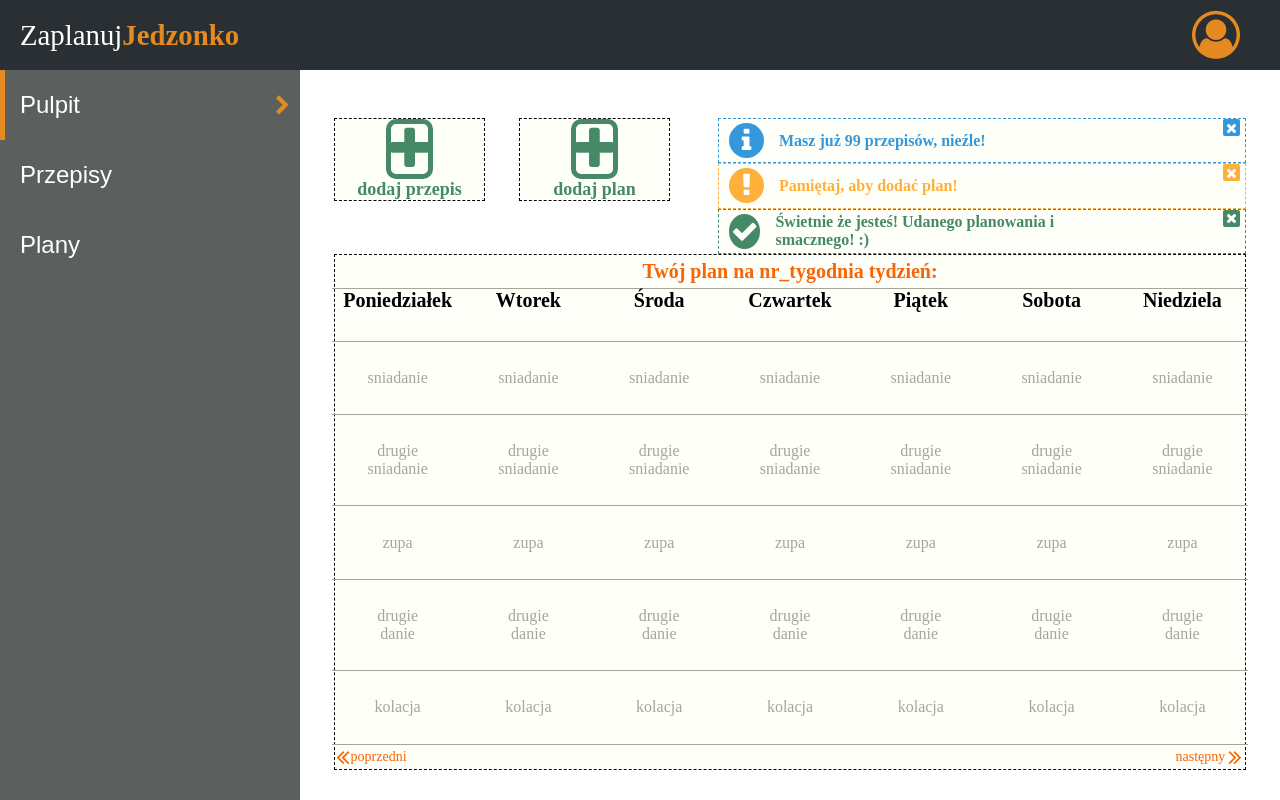
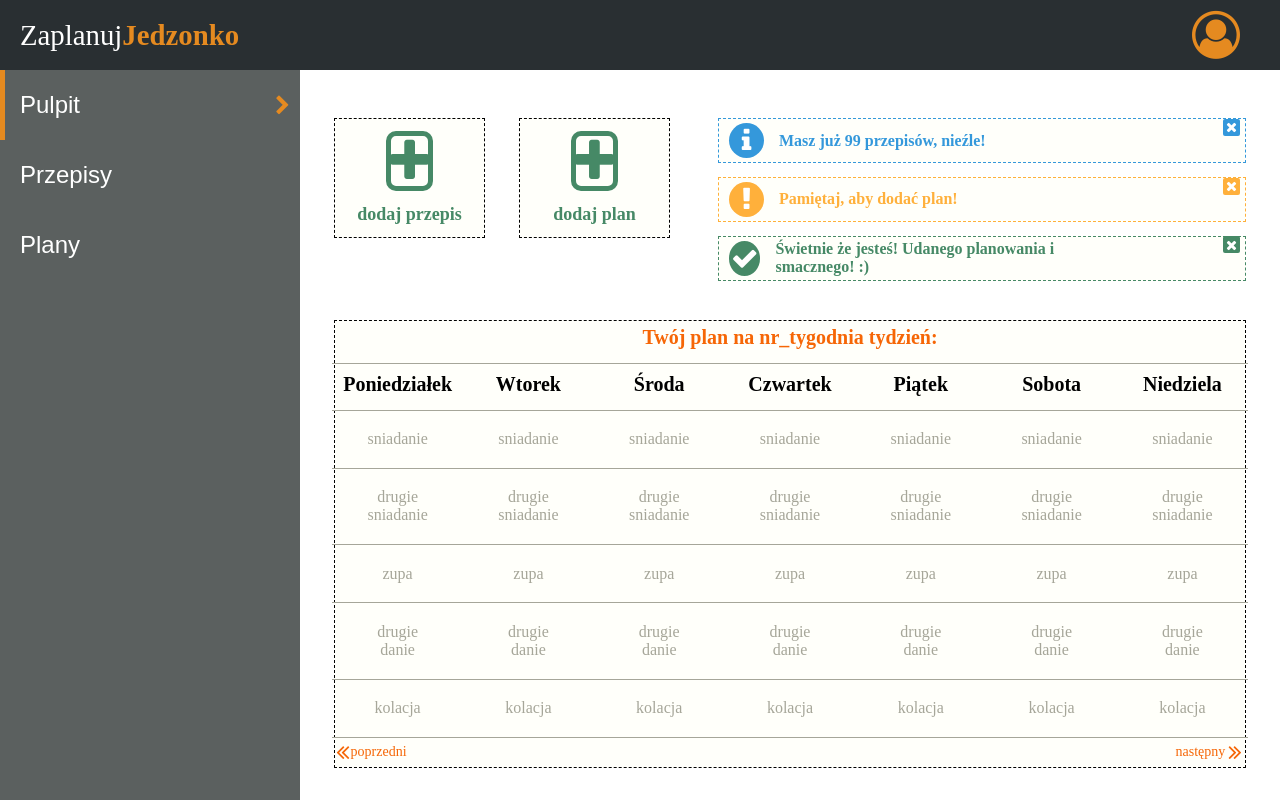
Before and after one commit to Pietrzi/meal-app, a React (Create React App) app: page /app/pulpit in a window 1280 px wide. Built offline with nearby package versions, Linux system fonts and the light colour scheme; a web font is replaced by a local one.

Commit message:
improved a bit styling

```diff
--- a/src/Components/Application/Pulpit.js
+++ b/src/Components/Application/Pulpit.js
@@ -7,7 +7,7 @@ class Pulpit extends React.Component {
     const { addPlan, addRecipe } = this.props
 
     return (
-        <div className="pulpit">
+
             <div className="dashboard">
                 <div className="dashboard__widgets">
                     <div className="add_widget__container">
@@ -144,7 +144,8 @@ class Pulpit extends React.Component {
                   </div>
                 </div>
             </div>
-        </div>
+
+
     )
   }
 
--- a/src/scss/components/_przepisy.scss
+++ b/src/scss/components/_plany&przepisy.scss
@@ -1,6 +1,7 @@
 .recipes__wrapper {
     width: 100%;
     height: 100%;
+    min-height: 650px;
     border: 1px dotted #a1a194;
     background-color: #fffffa;
   }
--- a/src/scss/components/_pulpit.scss
+++ b/src/scss/components/_pulpit.scss
@@ -1,10 +1,10 @@
 .dashboard {
     width: 100%;
     height: 100%;
-
+    min-height: 650px;
     display: flex;
     flex-direction: column;
-    justify-content: space-around;
+    justify-content: space-between;
     align-items: center;
   }
 
@@ -19,7 +19,7 @@
 
   .add_widget__container {
     width: 35%;
-    height: 100%;
+    height: 120px;
     background: transparent;
 
     display: flex;
@@ -43,11 +43,15 @@
       font-size: 18px;
       font-weight: bold;
     }
+
+    &:hover {
+      cursor: pointer;
+    }
   }
 
   .add__widget {
     width: 32%;
-    height: 32%;
+    height: 60px;
     border: 5px solid #468966;
     border-radius: 10px;
 
@@ -73,7 +77,7 @@
   }
 
   .info_widget__box {
-    height: 30%;
+    height: 45px;
     width: 100%;
     background: #fffffa;
 
@@ -170,7 +174,7 @@
 
   // dashboard plan
   .dashboard__plan {
-    height: 65%;
+    height: 69%;
     width: 95%;
     background: #fffffa;
     border: 1px dashed black;
@@ -207,14 +211,15 @@
 
     td {
       color: #a6a699;
-      padding: 1.7rem 2.2rem;
+      padding: 1.2rem 2.2rem;
       border-bottom: 1px solid #a6a699;
     }
 
     th {
       font-size: 20px;
       border-bottom: 1px solid #a6a699;
-      padding-bottom: 1.8rem;
+      padding-top: 0.6rem;
+      padding-bottom: 0.8rem;
     }
   }
 
--- a/src/scss/main.scss
+++ b/src/scss/main.scss
@@ -8,7 +8,7 @@
 @import "./components//frontview";
 @import "./components/appwrapper";
 @import "./components//pulpit";
-@import "./components/przepisy";
+@import "./components/plany&przepisy";
 @import "./components/welcome";
 @import "./components/addrecipe";
 @import './components/addplan';
```
Also changed, not shown: src/scss/components/_plany.scss (deleted). Lines whose indentation alone changed are shown as unchanged.
